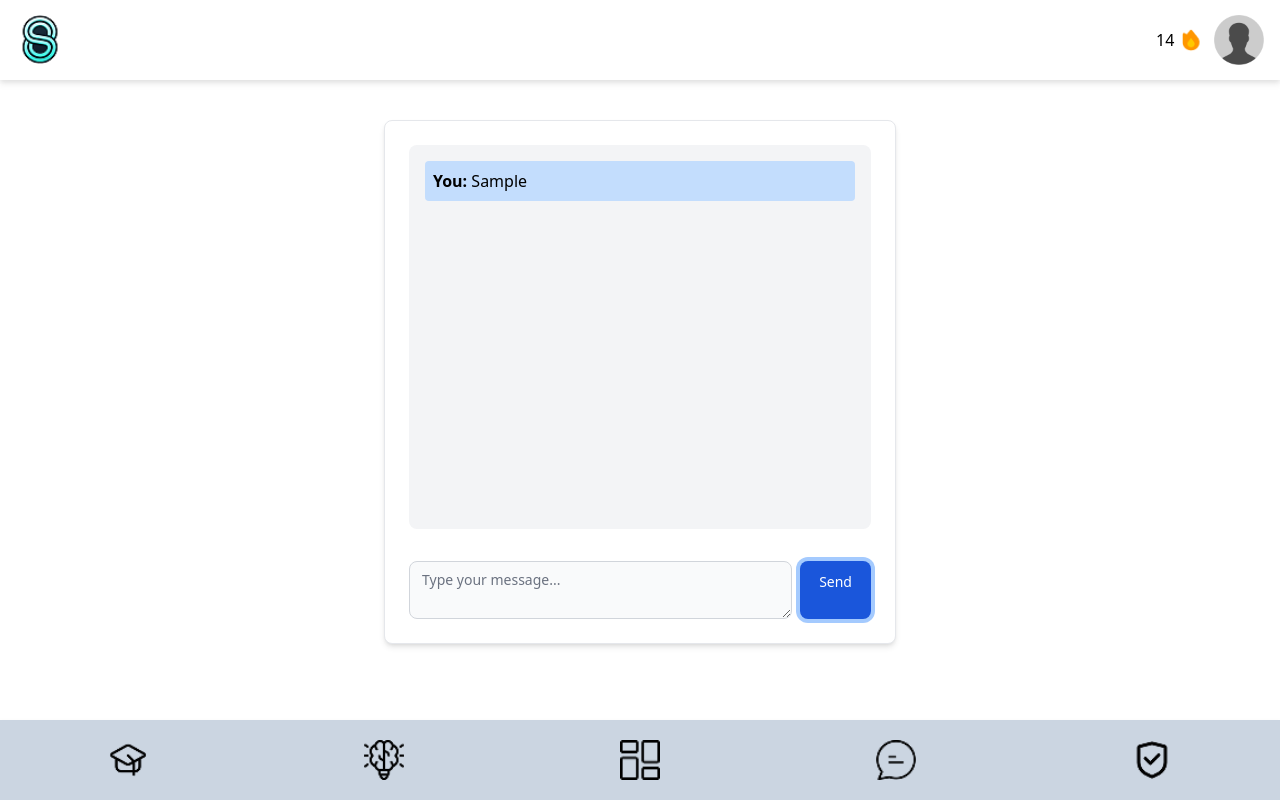
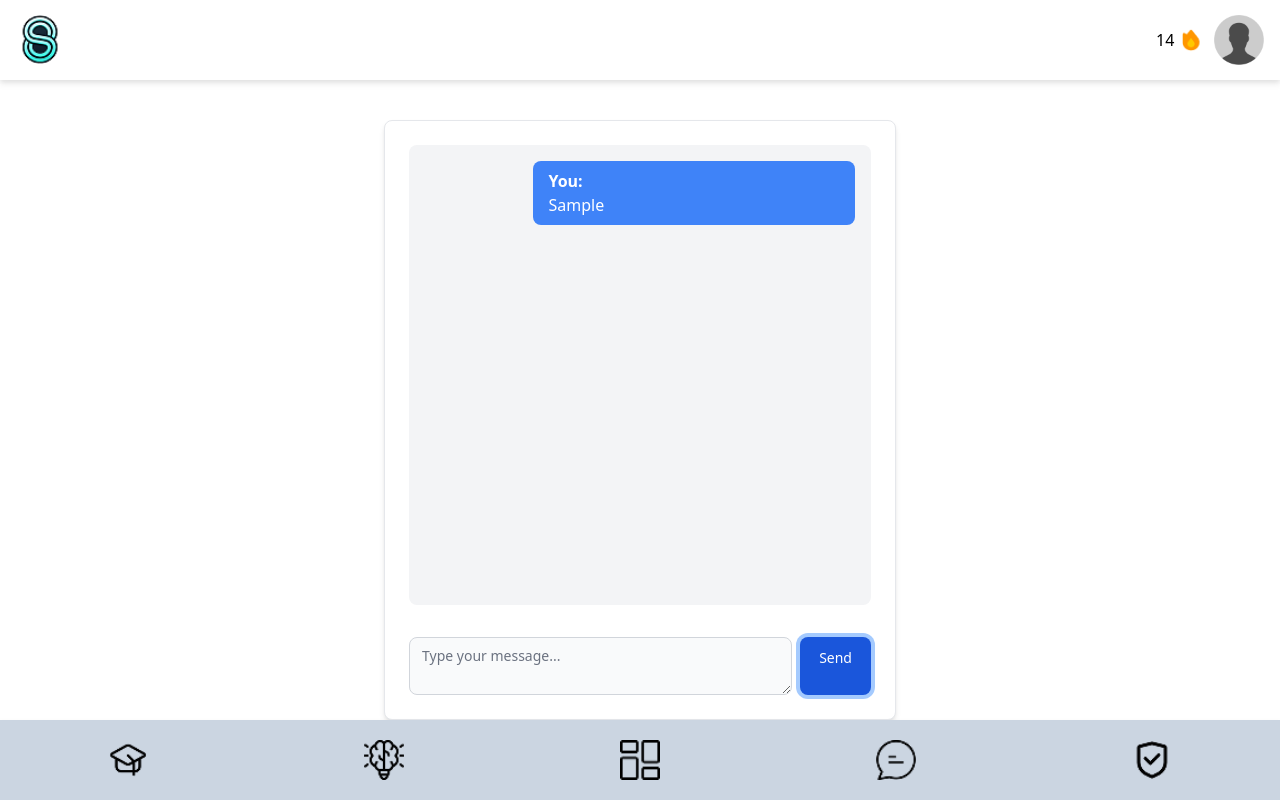
Before and after one commit to tysenh1/ScamSmart-Hackathon, a Next.js app: page /confirm in a window 1280 px wide. Both pictures are taken after typing "Sample" into the empty fields and a click on the button "Send". Built offline with nearby package versions, Linux system fonts and the light colour scheme; no server answers.

Commit message:
Fixed the chat messages, at least on the users chat messages

```diff
--- a/app/confirm/page.tsx
+++ b/app/confirm/page.tsx
@@ -37,15 +37,23 @@ export default function page() {
 
                 </div>
                 <div className="flex flex-col gap-5 items-center">
-                    <Card className="w-full max-w-lg mx-auto mt-10">
-                        <div className="h-96 overflow-y-auto p-4 bg-gray-100 rounded-lg">
+                    <Card className="w-full max-w-lg mx-auto mt-10 h-[75vh] flex flex-col">
+                        {/* Scrollable Messages Container */}
+                        <div className="flex-1 overflow-y-auto p-4 bg-gray-100 rounded-lg">
                             {messages.map((msg, index) => (
-                                <div key={index} className={`mb-2 p-2 rounded ${msg.role === "user" ? "bg-blue-200 self-end" : "bg-gray-200"}`}>
-                                    <strong>{msg.role === "user" ? "You" : "Bot"}:</strong> {msg.text}
+                                <div
+                                    key={index}
+                                    className={`mb-2 px-4 py-2 rounded-lg break-words max-w-[75%] ${
+                                        msg.role === "user" ? "bg-blue-500 text-white self-end ml-auto" : "bg-gray-300 text-black self-start mr-auto"
+                                    }`}
+                                >
+                                    <strong className={(msg.role === "user" ? "mr-20" : "ml-20")}>{msg.role === "user" ? "You" : "Bot"}:</strong>
+                                    <p className={(msg.role === "user" ? "mr-20 max-w-[300px]" : "ml-20 max-w-[300px]")}>{msg.text}</p>
                                 </div>
                             ))}
                         </div>
 
+                        {/* Input Area */}
                         <div className="mt-4 flex gap-2">
                             <Textarea
                                 className="flex-1"
```
